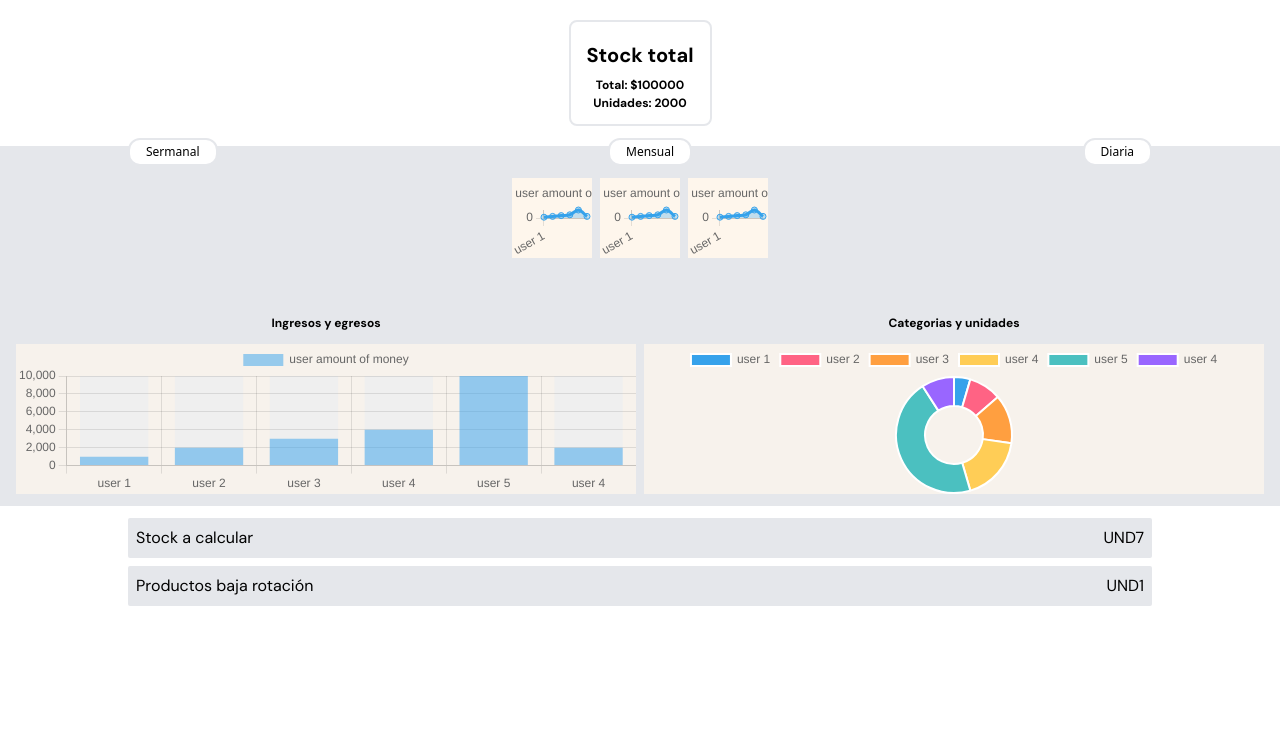
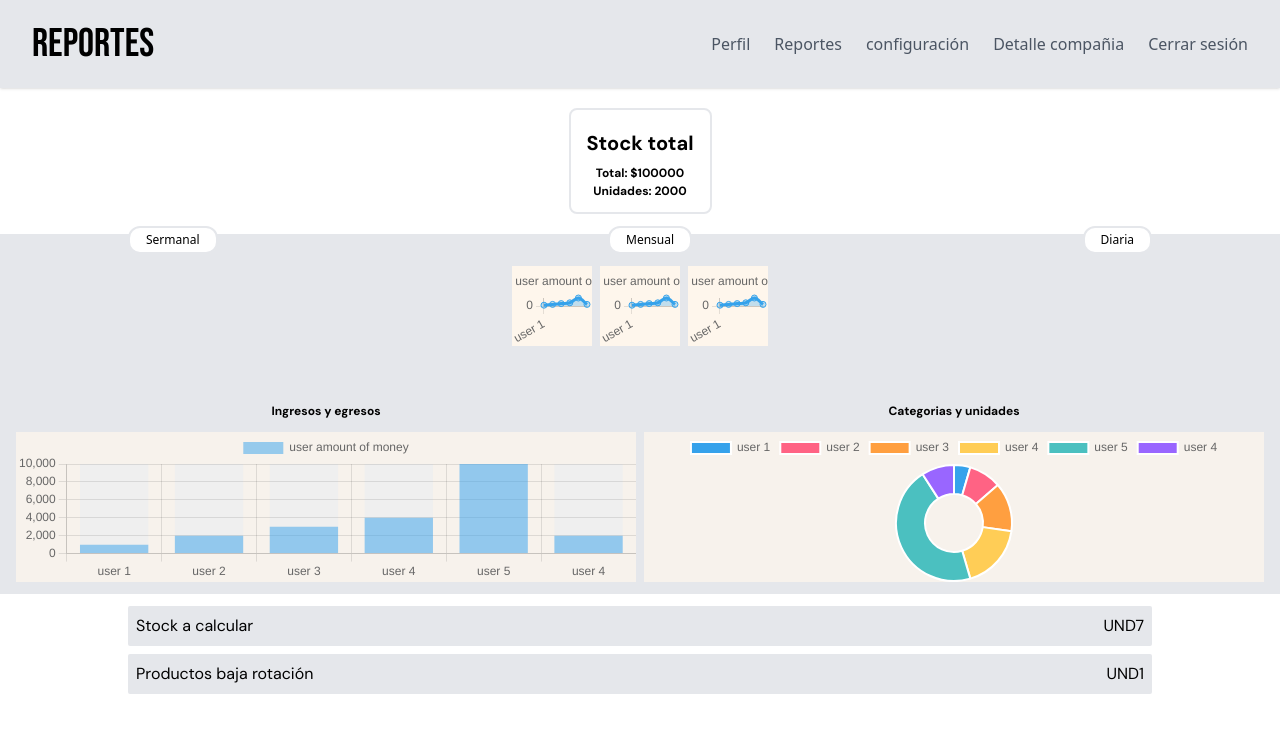
Before and after one commit to No-Country/c10-35-t-MERN, a React (Vite) app in the folder client/: page / in a window 1280 px wide. Shown: the top 732 px of the page. Built offline with nearby package versions, Linux system fonts and the light colour scheme.

Commit message:
feat: add navbar......again

```diff
--- /dev/null
+++ b/client/src/components/NavBar/NavBar.jsx
@@ -0,0 +1,92 @@
+/* eslint-disable react/prop-types */
+import { useState } from 'react'
+import { NavLink } from 'react-router-dom'
+import { IoMenuOutline, IoCloseSharp } from 'react-icons/io5'
+
+export default function NavBar({ navBarTile }) {
+	const [navbar, setNavbar] = useState(false)
+
+	return (
+		<nav className='w-full bg-gray-200 shadow'>
+			<div className='justify-between px-4 mx-auto lg:max-w-7xl md:items-center md:flex md:px-8'>
+				<div>
+					<div className='flex items-center justify-between py-3 md:py-5 md:block'>
+						<a href='#'>
+							<h1>{navBarTile}</h1>
+						</a>
+						<div className='md:hidden'>
+							<button className='text-2xl' onClick={() => setNavbar(!navbar)}>
+								{navbar ? <IoCloseSharp /> : <IoMenuOutline />}
+							</button>
+						</div>
+					</div>
+				</div>
+				<div>
+					<div
+						className={`flex-1 justify-self-center  pb-3 mt-8 md:block md:pb-0 md:mt-0 ${
+							navbar ? 'h-screen' : 'hidden'
+						}`}
+					>
+						<ul className='items-center justify-center space-y-8 md:flex md:space-x-6 md:space-y-0'>
+							<li className='text-gray-600 hover:text-blue-600'>
+								<NavLink
+									className={({ isActive }) => {
+										return isActive ? 'text-red-500' : undefined
+									}}
+									to='/perfil'
+									onClick={() => setNavbar(!navbar)}
+								>
+									Perfil
+								</NavLink>
+							</li>
+							<li className='text-gray-600 hover:text-blue-600'>
+								<NavLink
+									className={({ isActive }) => {
+										return isActive ? 'text-red-500' : undefined
+									}}
+									to='/reportes'
+									onClick={() => setNavbar(!navbar)}
+								>
+									Reportes
+								</NavLink>
+							</li>
+							<li className='text-gray-600 hover:text-blue-600'>
+								<NavLink
+									className={({ isActive }) => {
+										return isActive ? 'text-red-500' : undefined
+									}}
+									to='/configuracion'
+									onClick={() => setNavbar(!navbar)}
+								>
+									configuración
+								</NavLink>
+							</li>
+							<li className='text-gray-600 hover:text-blue-600'>
+								<NavLink
+									className={({ isActive }) => {
+										return isActive ? 'text-red-500' : undefined
+									}}
+									to='/detalles'
+									onClick={() => setNavbar(!navbar)}
+								>
+									Detalle compañia
+								</NavLink>
+							</li>
+							<li className='text-gray-600 hover:text-blue-600'>
+								<NavLink
+									className={({ isActive }) => {
+										return isActive ? 'text-red-500' : undefined
+									}}
+									to='/logout'
+									onClick={() => setNavbar(!navbar)}
+								>
+									Cerrar sesión
+								</NavLink>
+							</li>
+						</ul>
+					</div>
+				</div>
+			</div>
+		</nav>
+	)
+}
--- a/client/src/components/Reports/Reports.jsx
+++ b/client/src/components/Reports/Reports.jsx
@@ -1,13 +1,14 @@
+/* eslint-disable react/no-unknown-property */
 /* eslint-disable react/prop-types */
 import BarChart from './BarChart'
 import CakeChart from './CakeChart'
-// import CakeChart from './CakeChart';
 import CircleChart from './CircleChart'
+import NavBar from '../NavBar/NavBar'
 
 function Reports({ charData }) {
 	return (
 		<>
-			{/* <NavBar navBarTile='Reportes' /> */}
+			<NavBar navBarTile='Reportes' />
 			<div className='flex flex-col justify-center items-center w-full py-5 '>
 				<div className='flex flex-col px-4 py-3 rounded-lg border-solid border-2 border-secondary mw-32 mb-5 text-center'>
 					<h3 className='font-bold '>Stock total</h3>
```
